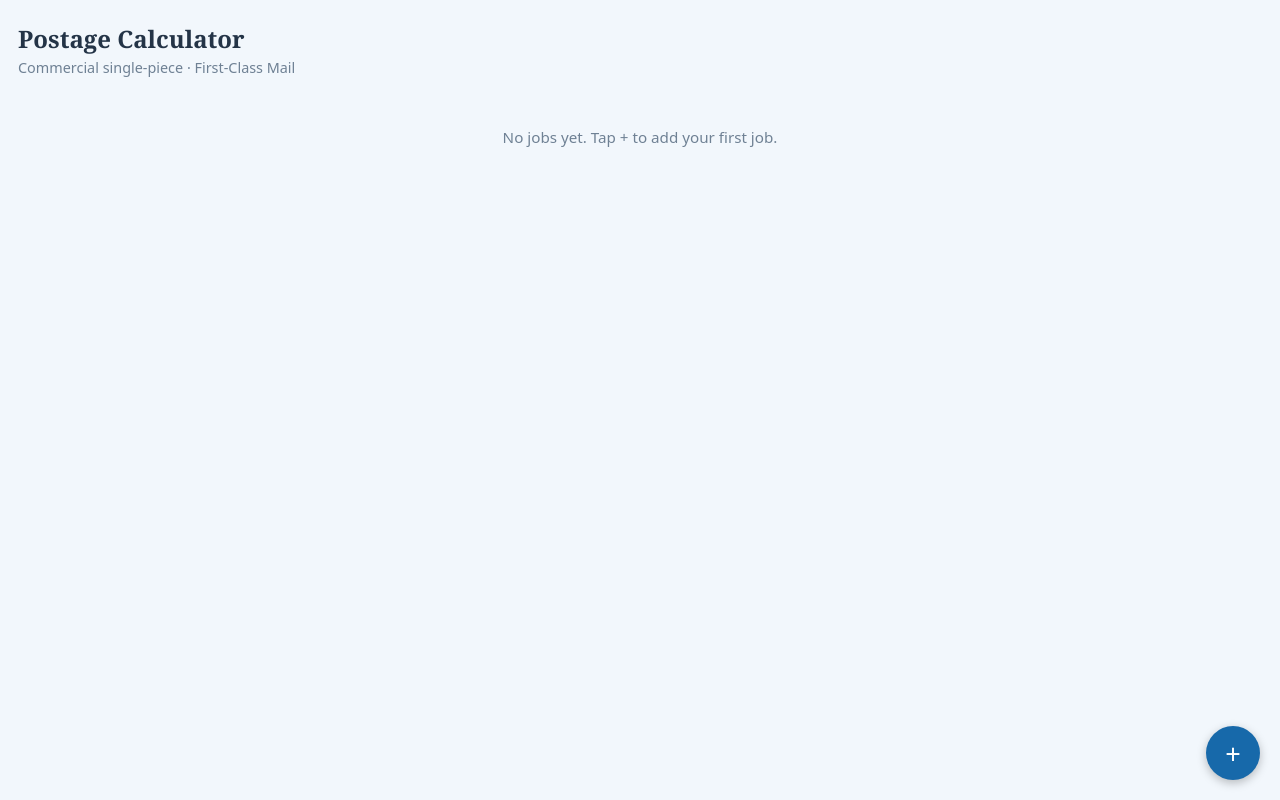
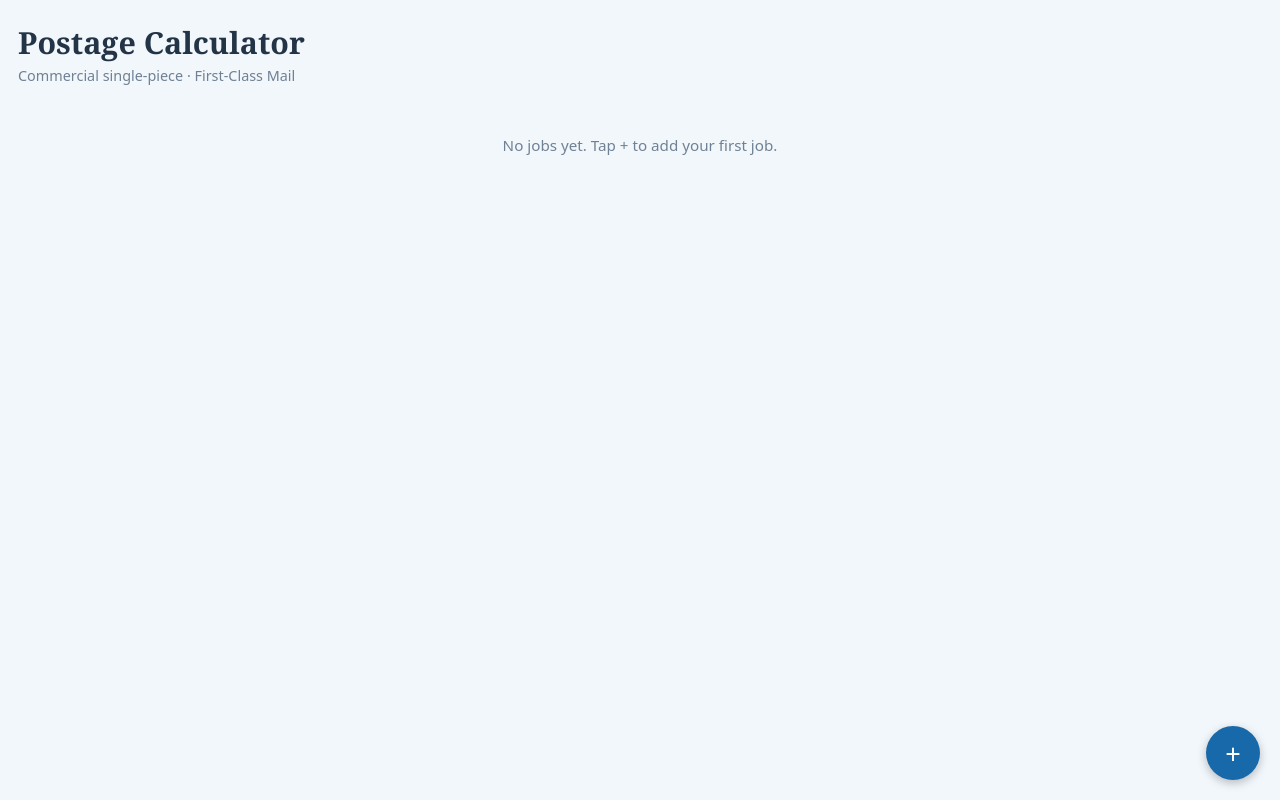
Before and after one commit to bisket74-eng/1stclass, a plain HTML site: page index.html in a window 1280 px wide. Drawn offline with Linux system fonts and the light colour scheme.

Commit message:
Increase h1 font size from 1.5rem to 1.9rem

```diff
--- a/index.html
+++ b/index.html
@@ -26,7 +26,7 @@
   html{scroll-padding-top:env(safe-area-inset-top,0px)}
   body{margin:0;background:var(--bg);color:var(--ink);font-family:Georgia,'Times New Roman',serif;
        min-height:100%;padding:18px;}
-  h1{font-size:1.5rem;margin:4px 0 3px;font-weight:600}
+  h1{font-size:1.9rem;margin:4px 0 3px;font-weight:600}
   .sub{color:var(--muted);font-size:.9rem;margin-bottom:18px;font-family:system-ui,sans-serif}
   .card{background:var(--card);border:1px solid var(--line);border-radius:12px;padding:16px;margin-bottom:14px}
   .job{display:flex;justify-content:space-between;align-items:center;cursor:pointer}
```
